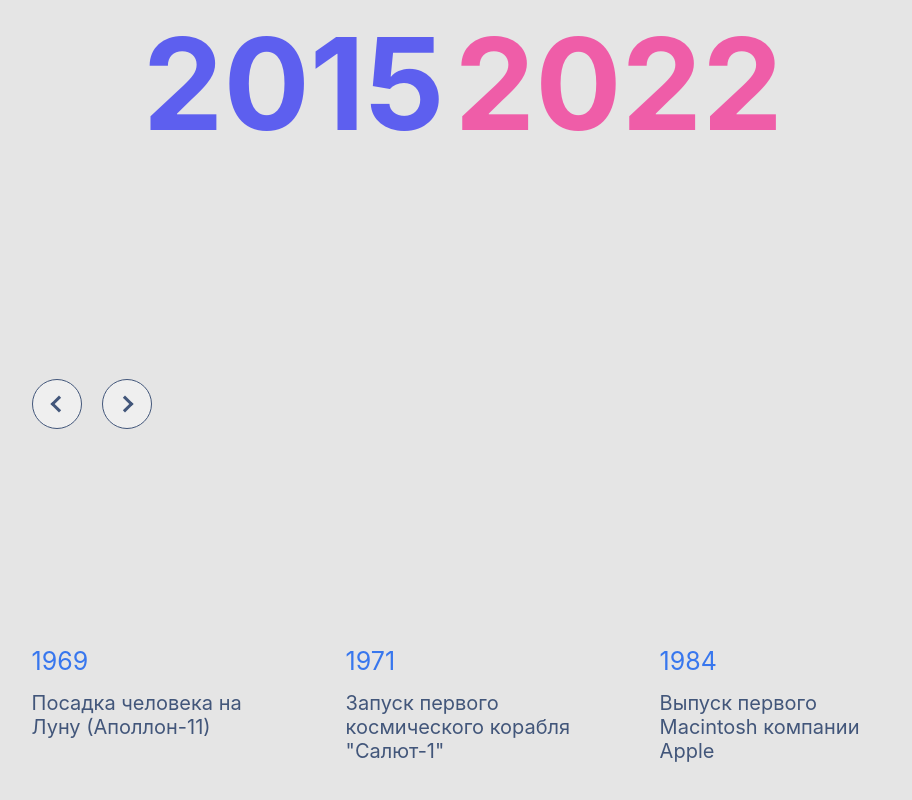
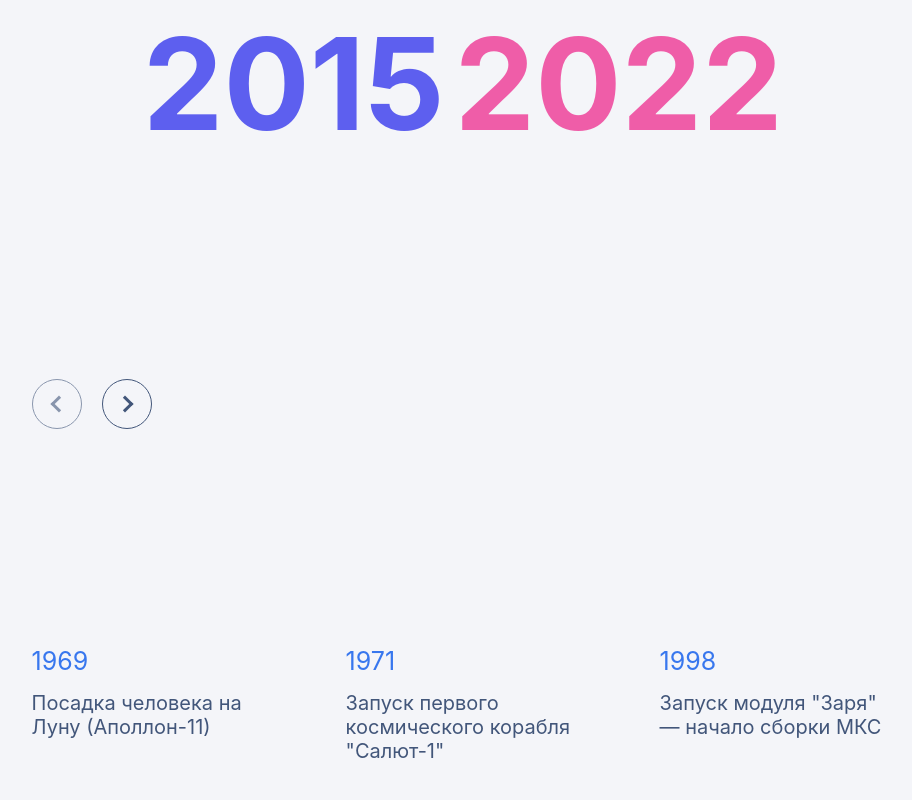
Before and after one commit to Cheleste1994/historical-dates, a React (Create React App) app: page / in a window 1280 px wide. Shown: the part 322-1122 px from the top of the page, without its empty margins (186-1098 px from the left). Built offline with nearby package versions, Linux system fonts and the light colour scheme.

Commit message:
feat: add redux and dateSlice

```diff
--- a/package.json
+++ b/package.json
@@ -3,6 +3,7 @@
   "version": "0.1.0",
   "private": true,
   "dependencies": {
+    "@reduxjs/toolkit": "^2.0.1",
     "@testing-library/jest-dom": "^5.17.0",
     "@testing-library/react": "^13.4.0",
     "@testing-library/user-event": "^13.5.0",
@@ -10,8 +11,10 @@
     "@types/node": "^16.18.71",
     "@types/react": "^18.2.48",
     "@types/react-dom": "^18.2.18",
+    "@types/react-redux": "^7.1.33",
     "react": "^18.2.0",
     "react-dom": "^18.2.0",
+    "react-redux": "^9.1.0",
     "react-scripts": "5.0.1",
     "sass": "^1.69.7",
     "swiper": "^11.0.5",
--- a/src/App.scss
+++ b/src/App.scss
@@ -7,7 +7,7 @@
   padding-left: clamp(20px, 17vw, 322px);
   padding-right: clamp(20px, 17vw, 200px);
   gap: clamp(56px, 5vw, 96px);
-  background-color: #E5E5E5;
+  background-color: #F4F5F9;
 
   .main {
     flex: 1;
--- a/src/App.tsx
+++ b/src/App.tsx
@@ -3,28 +3,19 @@ import Years from "./components/Years/Years";
 import CustomSwiper from "./components/CustomSwiper/CustomSwiper";
 
 import "./App.scss";
-import { useMemo } from "react";
-import MOCK_DATA from "./constants/mockData";
-import { DataPeriod } from "./constants/interface";
+
 import Pagintaions from "./components/Paginations/Pagintaions";
+import { useLayoutEffect } from "react";
+import { useAppDispatch } from "./store/hooks";
+import { setDatePeriod } from "./store/slice/date.slice";
 
-const MAX_TIME_PERIOD = 6;
 
 function App() {
-  const newData = useMemo<DataPeriod[]>(() => {
-    const sort = MOCK_DATA.sort((a, b) => a.year - b.year);
-    const newData = [];
-    const count = Math.ceil(sort.length / MAX_TIME_PERIOD);
+  const dispatch = useAppDispatch();
 
-    for(let i = 0; i < sort.length; i += count) {
-      newData.push({
-        periodStart: sort[i].year,
-        periodEnd: sort[i + count - 1]?.year || sort[sort.length - 1].year,
-        data: sort.slice(i, i + count)
-      })
-    }
-    return newData;
-  }, []);
+  useLayoutEffect(() => {
+    dispatch(setDatePeriod())
+  }, [dispatch]);
 
   return (
     <div className="App">
@@ -32,7 +23,7 @@ function App() {
       <main className="main">
         <Years />
         <Pagintaions />
-        <CustomSwiper data={newData[0]}/>
+        <CustomSwiper />
       </main>
     </div>
   );
--- a/src/components/CustomSwiper/CustomSwiper.tsx
+++ b/src/components/CustomSwiper/CustomSwiper.tsx
@@ -1,4 +1,3 @@
-import { memo } from "react";
 import { Keyboard, Scrollbar, Navigation, Pagination } from "swiper/modules";
 
 import { Swiper, SwiperSlide } from "swiper/react";
@@ -9,14 +8,11 @@ import "swiper/css/pagination";
 import "swiper/css/scrollbar";
 
 import styles from "./CustomSwiper.module.scss";
-import { DataPeriod } from "../../constants/interface";
+import { useAppSelector } from "../../store/hooks";
+import { getDateState } from "../../store/slice/date.slice";
 
-export default memo(function CustomSwiper({
-  data: { data },
-}: {
-  data: DataPeriod;
-}) {
-  // const [controlledSwiper, setControlledSwiper] = useState(null);
+export default function CustomSwiper() {
+  const { currentPage, datePeriod } = useAppSelector(getDateState);
 
   return (
     <Swiper
@@ -43,7 +39,7 @@ export default memo(function CustomSwiper({
       modules={[Keyboard, Scrollbar, Navigation, Pagination]}
       className={styles.customSwiper}
     >
-      {data.map(({ id, year, description }) => (
+      {datePeriod[currentPage - 1]?.data.map(({ id, year, description }) => (
         <SwiperSlide key={id} className={styles.swiperSlide}>
           <span>{year}</span>
           <span>{description}</span>
@@ -51,4 +47,4 @@ export default memo(function CustomSwiper({
       ))}
     </Swiper>
   );
-});
+};
--- a/src/components/Paginations/Paginations.module.scss
+++ b/src/components/Paginations/Paginations.module.scss
@@ -11,6 +11,7 @@
     justify-content: center;
     border-radius: 50%;
     border: 1px solid #42567A;
+    background-color: transparent;
 
     &:first-child {
       span {
--- a/src/components/Paginations/Pagintaions.tsx
+++ b/src/components/Paginations/Pagintaions.tsx
@@ -1,10 +1,34 @@
+import { useAppDispatch, useAppSelector } from "../../store/hooks";
+import { getDateState, setPage } from "../../store/slice/date.slice";
 import styles from "./Paginations.module.scss";
 
+type Route = "Next" | "Prev";
+
 export default function Pagintaions() {
+  const { currentPage, datePeriod } = useAppSelector(getDateState);
+
+  const dispatch = useAppDispatch();
+
+  const handleClick = (route: Route) => {
+    if (route === "Prev") {
+      return dispatch(setPage(currentPage - 1 || 1));
+    }
+
+    const nextPage =
+      currentPage + 1 >= datePeriod.length
+        ? datePeriod.length
+        : currentPage + 1;
+    dispatch(setPage(nextPage));
+  };
+
   return (
     <div className={styles.paginations}>
-      <button><span /></button>
-      <button><span /></button>
+      <button onClick={() => handleClick("Prev")} disabled={currentPage === 1}>
+        <span />
+      </button>
+      <button onClick={() => handleClick("Next")} disabled={currentPage === datePeriod.length}>
+        <span />
+      </button>
     </div>
-  )
+  );
 }
--- a/src/index.tsx
+++ b/src/index.tsx
@@ -1,13 +1,17 @@
-import React from 'react';
-import ReactDOM from 'react-dom/client';
-import './index.scss';
-import App from './App';
+import React from "react";
+import ReactDOM from "react-dom/client";
+import "./index.scss";
+import App from "./App";
+import { Provider } from "react-redux";
+import { store } from "./store/store";
 
 const root = ReactDOM.createRoot(
-  document.getElementById('root') as HTMLElement
+  document.getElementById("root") as HTMLElement
 );
 root.render(
   <React.StrictMode>
-    <App />
+    <Provider store={store}>
+      <App />
+    </Provider>
   </React.StrictMode>
 );
--- /dev/null
+++ b/src/store/hooks.ts
@@ -0,0 +1,6 @@
+import { TypedUseSelectorHook, useDispatch } from 'react-redux';
+import { AppDispatch, RootState } from './store';
+import { useSelector } from 'react-redux';
+
+export const useAppDispatch = () => useDispatch<AppDispatch>();
+export const useAppSelector: TypedUseSelectorHook<RootState> = useSelector;
--- /dev/null
+++ b/src/store/slice/date.slice.ts
@@ -0,0 +1,54 @@
+import { createSlice } from "@reduxjs/toolkit";
+import MOCK_DATA, { DataType } from "../../constants/mockData";
+import { RootState } from "../store";
+
+export interface DatePeriod {
+  id: number;
+  title: string;
+  periodStart: number;
+  periodEnd: number;
+  data: DataType;
+}
+
+export interface DateSliceState {
+  currentPage: number;
+  datePeriod: DatePeriod[];
+}
+
+const MAX_TIME_PERIOD = 6;
+
+const initialState: DateSliceState = { currentPage: 1, datePeriod: [] };
+
+export const dateSlice = createSlice({
+  name: "date",
+  initialState,
+  reducers: {
+    setDatePeriod: (state) => {
+      const sort = MOCK_DATA.sort((a, b) => a.year - b.year);
+      const section = [...new Set(sort.map((el) => el.section))];
+      const newDateState = section
+        .slice(0, MAX_TIME_PERIOD)
+        .map((el, index) => {
+          const filter = sort.filter((e) => e.section === el);
+
+          return {
+            id: index,
+            title: el,
+            data: filter,
+            periodStart: filter[0].year,
+            periodEnd: filter[filter.length - 1].year,
+          };
+        });
+      state.datePeriod = newDateState;
+    },
+    setPage: (state, { payload }) => {
+      state.currentPage = payload;
+    },
+  },
+});
+
+export const getDateState = (state: RootState) => state.dateReducer;
+
+export const { setDatePeriod, setPage } = dateSlice.actions;
+
+export default dateSlice.reducer;
--- /dev/null
+++ b/src/store/store.ts
@@ -0,0 +1,13 @@
+import { configureStore } from '@reduxjs/toolkit';
+import dateReducer from './slice/date.slice';
+
+
+export const store = configureStore({
+  reducer: {
+    dateReducer
+  }
+});
+
+export type RootState = ReturnType<typeof store.getState>;
+
+export type AppDispatch = typeof store.dispatch;
--- a/tsconfig.json
+++ b/tsconfig.json
@@ -1,6 +1,6 @@
 {
   "compilerOptions": {
-    "target": "es5",
+    "target": "ESNext",
     "lib": [
       "dom",
       "dom.iterable",
```
Also changed, not shown: src/constants/interface.ts (deleted, +0 -7 lines), 1 other file (tests, documents, lock files or other folders).
